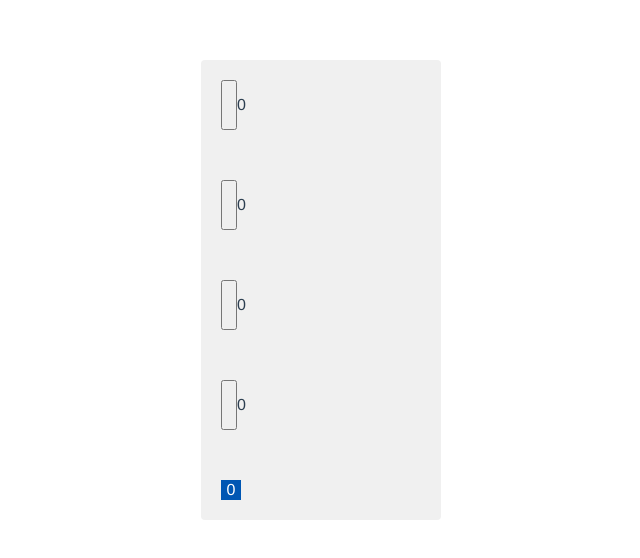
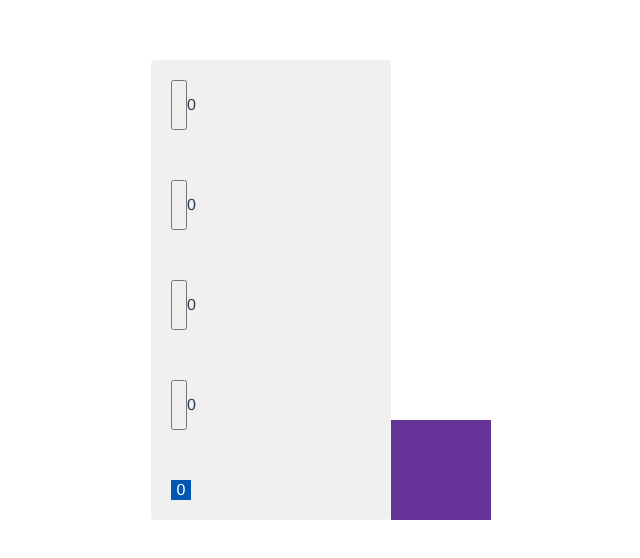
Before and after one commit to nodlya/elevator-test, a Vue app: page / in a window 1280 px wide. Shown: the part 170-728 px from the top of the page, without its empty margins (319-959 px from the left). Built offline with nearby package versions, Linux system fonts and the light colour scheme.

Commit message:
First animation try

```diff
--- /dev/null
+++ b/src/components/MovingElevator.vue
@@ -0,0 +1,43 @@
+<template>
+    <div class="smooth-elevator" :style="elevatorStyle"></div>
+  </template>
+
+  <script>
+  export default {
+    props: {
+      currentFloor: {
+        type: Number,
+        required: true
+      },
+      targetFloor: {
+        type: Number,
+        required: true
+      },
+      duration: {
+        type: Number,
+        default: 1000
+      }
+    },
+    computed: {
+      elevatorStyle() {
+        const distance = Math.abs(this.targetFloor - this.currentFloor);
+        const animationDuration = `${this.duration * distance}ms`;
+        const translateY = `${(this.currentFloor - 1) * (-100)}%`;
+
+        return {
+          transform: `translateY(${translateY})`,
+          transition: `transform ${animationDuration} ease-in-out`
+        };
+      }
+    }
+  };
+  </script>
+
+  <style scoped>
+  .smooth-elevator {
+    width: 100px;
+    height: 100px;
+    background-color: rebeccapurple;
+    transition: transform 1s ease-in-out;
+  }
+  </style>
--- a/src/components/SchematicElevator.vue
+++ b/src/components/SchematicElevator.vue
@@ -1,19 +1,22 @@
 <template>
   <div class="elevator-app">
+    <div class="mine">
       <div class="elevator">
         <div v-for="floor in floors" :key="floor" class="elevator-floor">
-                <button v-if="floor>1" class="elevator-floor-order" @click="requestFloor(floor)"></button>
-                <p v-if="floor>1">{{ waiting[floors.indexOf(floor)] }}</p>
+          <button v-if="floor > 1" class="elevator-floor-order" @click="requestFloor(floor)"></button>
+          <p v-if="floor > 1">{{ waiting[floors.indexOf(floor)] }}</p>
           <div class="elevator-cabin" v-if="currentFloor == floor">
             <p>{{ peopleOnElevator }}</p>
           </div>
         </div>
-
+      </div>
+      <MovingElevator class="box" :currentFloor="currentFloor" :targetFloor="targetFloor" :isMoving="isMoving"></MovingElevator>
     </div>
   </div>
 </template>
 
 <script>
+import MovingElevator from './MovingElevator.vue';
 
 export default {
   data() {
@@ -31,9 +34,11 @@ export default {
       handler(newArr) {
         if (newArr.every(item => item === 0)) {
           this.moveElevator(1);
-        } else if (this.currentFloor < this.maxFloor) {
+        }
+        else if (this.currentFloor < this.maxFloor) {
           this.moveElevator(this.maxFloor);
-        } else {
+        }
+        else {
           this.moveElevator(1);
         }
       },
@@ -59,24 +64,26 @@ export default {
     moveElevator(floor) {
     if (this.isMoving) return;
     this.isMoving = true;
-
+    this.targetFloor = floor;
     const delay = 1000;
-      const direction = Math.sign(floor - this.currentFloor);
-
     if (floor === this.currentFloor) {
       this.isMoving = false;
       return;
     }
+    const moveStep = () => {
+  const stepSize = 1;
+  const distance = Math.abs(floor - this.currentFloor);
+  const direction = Math.sign(floor - this.currentFloor);
 
-      const moveStep = () => {
-        this.currentFloor += direction;
-
-        if (this.currentFloor === floor) {
+  if (distance <= stepSize) {
+    this.currentFloor = floor;
+    this.peopleOnElevator += this.waiting[this.floors.indexOf(this.currentFloor)];
+    this.waiting[this.floors.indexOf(this.currentFloor)] = 0;
     clearInterval(interval);
     this.isMoving = false;
-          this.peopleOnElevator += this.waiting[this.floors.indexOf(this.currentFloor)];
-          this.waiting[this.floors.indexOf(this.currentFloor)] = 0;
   } else {
+
+    this.currentFloor += direction * stepSize;
     this.peopleOnElevator += this.waiting[this.floors.indexOf(this.currentFloor)];
     this.waiting[this.floors.indexOf(this.currentFloor)] = 0;
 
@@ -109,7 +116,8 @@ export default {
       }
       return -1;
     }
-  }
+  },
+  components: { MovingElevator }
 };
 
 
@@ -121,6 +129,12 @@ export default {
   justify-content: center;
   align-items: center;
   height: 100vh;
+}
+
+.mine{
+  display: flex;
+  flex-direction: row;
+  align-items: end;
 }
 
 .elevator {
```
Also changed, not shown: src/App.vue (+9 -1 lines), src/components/ElevatorComponent.vue (deleted, +0 -103 lines). Lines whose indentation alone changed are shown as unchanged.
